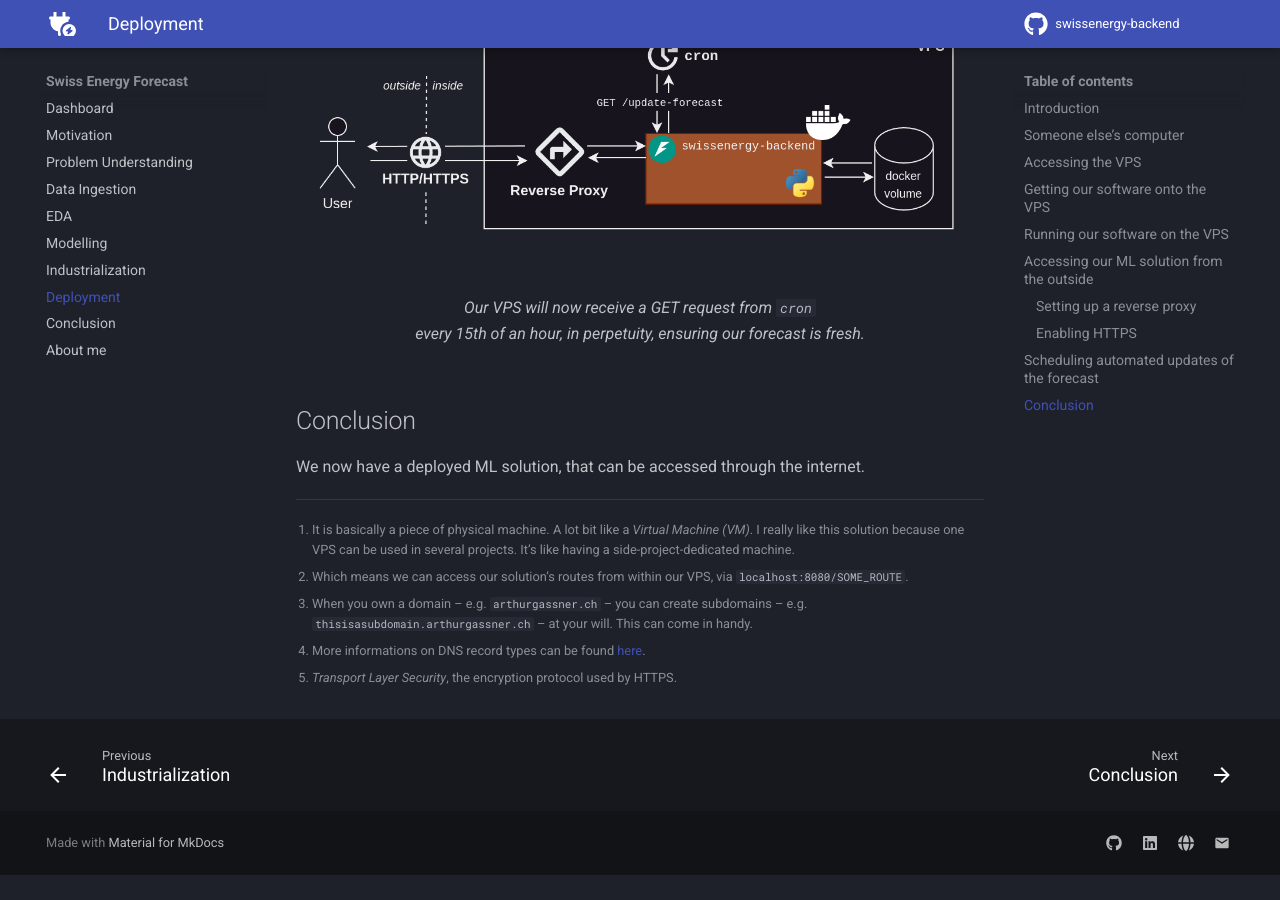
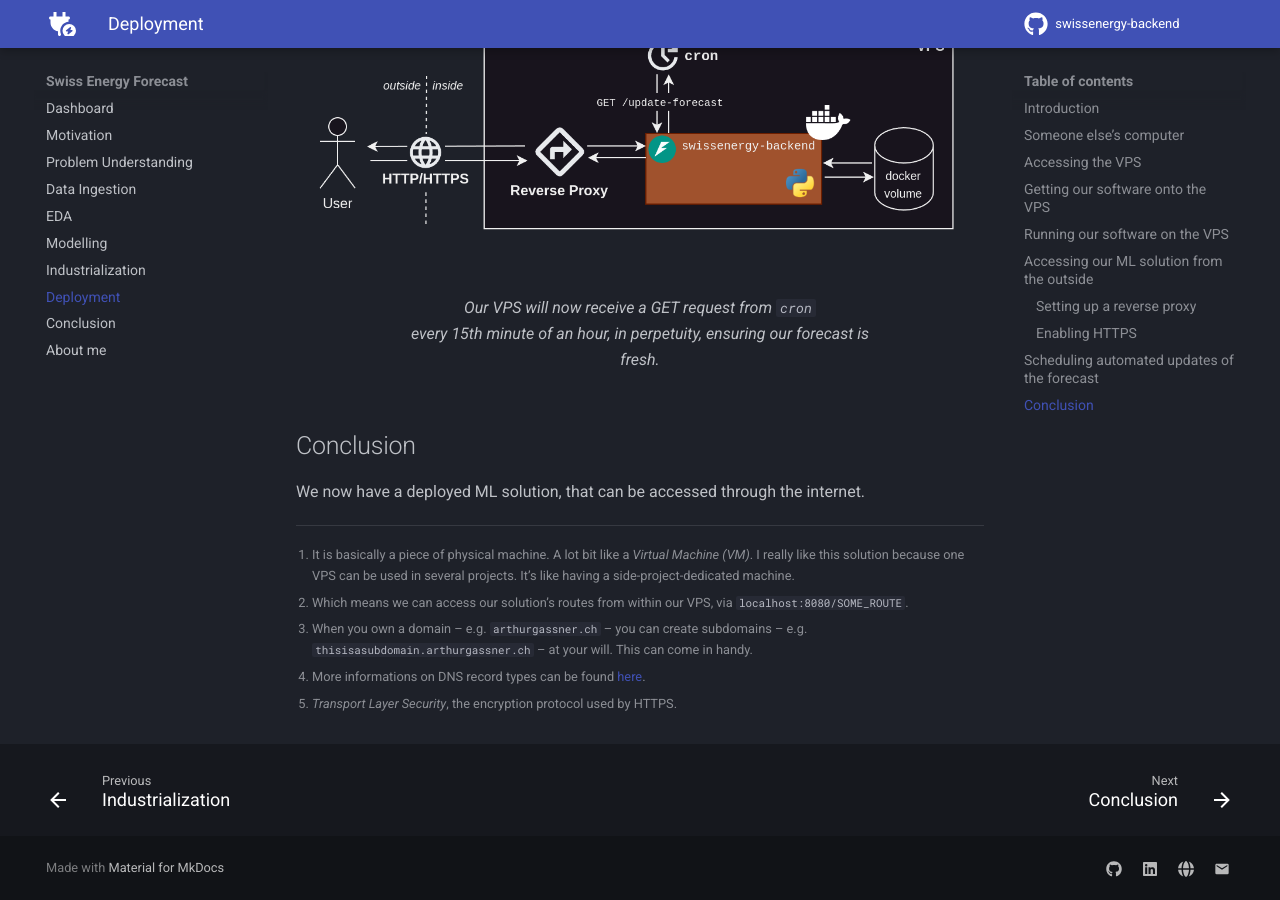
Before and after one commit to arthurgassner/swissenergy-frontend, an MkDocs documentation site: the page built from docs/deployment.md, in a window 1280 px wide and 900 px high, scrolled down 8895 px. Built offline with MkDocs 1.6.1 and Material for MkDocs 9.7.7, drawn with Linux system fonts in a browser that asks for light colours; a script that is not in the unit is left out; comment, search, counter and statistics services are not loaded; before the commit the page ends 9770 px from its top, so only the background shows below that.

```diff
--- a/docs/deployment.md
+++ b/docs/deployment.md
@@ -327,7 +327,7 @@ And _voilà_! Cron will run in our VPS' background, and send our GET request to
 
 <figure markdown="span">
   ![Image title](assets/deployment/vps_docker_cron.png){ width="100%" }
-  <figcaption>Our VPS will now receive a GET request from <code>cron</code><br> every 15th of an hour, in perpetuity, ensuring our forecast is fresh.</figcaption>
+  <figcaption>Our VPS will now receive a GET request from <code>cron</code><br> every 15th minute of an hour, in perpetuity, ensuring our forecast is fresh.</figcaption>
 </figure>
 
 ## Conclusion
```
